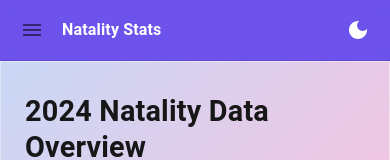
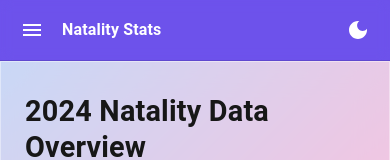
Before and after one commit to shroommu/natality-stats, a Next.js app in the folder frontend/: page / in a window 390 px wide. Shown: the top 160 px of the page. Built offline with nearby package versions, Linux system fonts and the light colour scheme.

Commit message:
optimize header background and hamburger menu icon contrast on mobile in dark mode

```diff
--- a/frontend/components/AppHeader.tsx
+++ b/frontend/components/AppHeader.tsx
@@ -66,9 +66,7 @@ export function AppHeader() {
             sm: "rgba(255, 255, 255, 0.92)",
           },
           ...theme => theme.applyStyles("dark", {
-            "@media (min-width: 600px)": {
-              backgroundColor: "rgba(20, 20, 30, 0.92)",
-            }
+            backgroundColor: "rgba(20, 20, 30, 0.92)",
           }),
           borderBottom: "1px solid",
           borderColor: "divider",
@@ -78,7 +76,10 @@ export function AppHeader() {
         <IconButton
           aria-label="Open navigation menu"
           onClick={drawerOpen ? closeDrawer : openDrawer}
-          sx={{ display: { xs: "inline-flex", sm: "none" } }}
+          sx={{
+            display: { xs: "inline-flex", sm: "none" },
+            color: { xs: "white", sm: "text.primary" },
+          }}
         >
           {drawerOpen ? <CloseIcon /> : <MenuIcon />}
         </IconButton>
```
